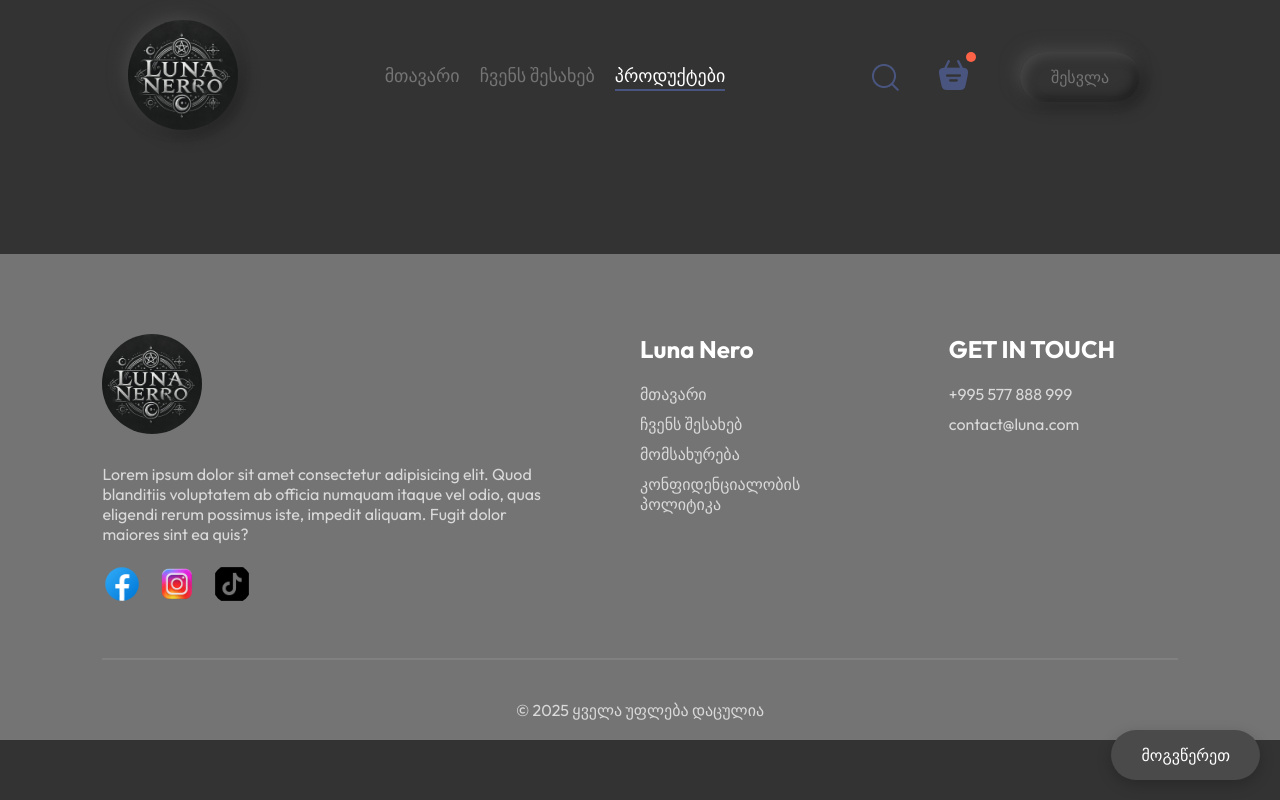
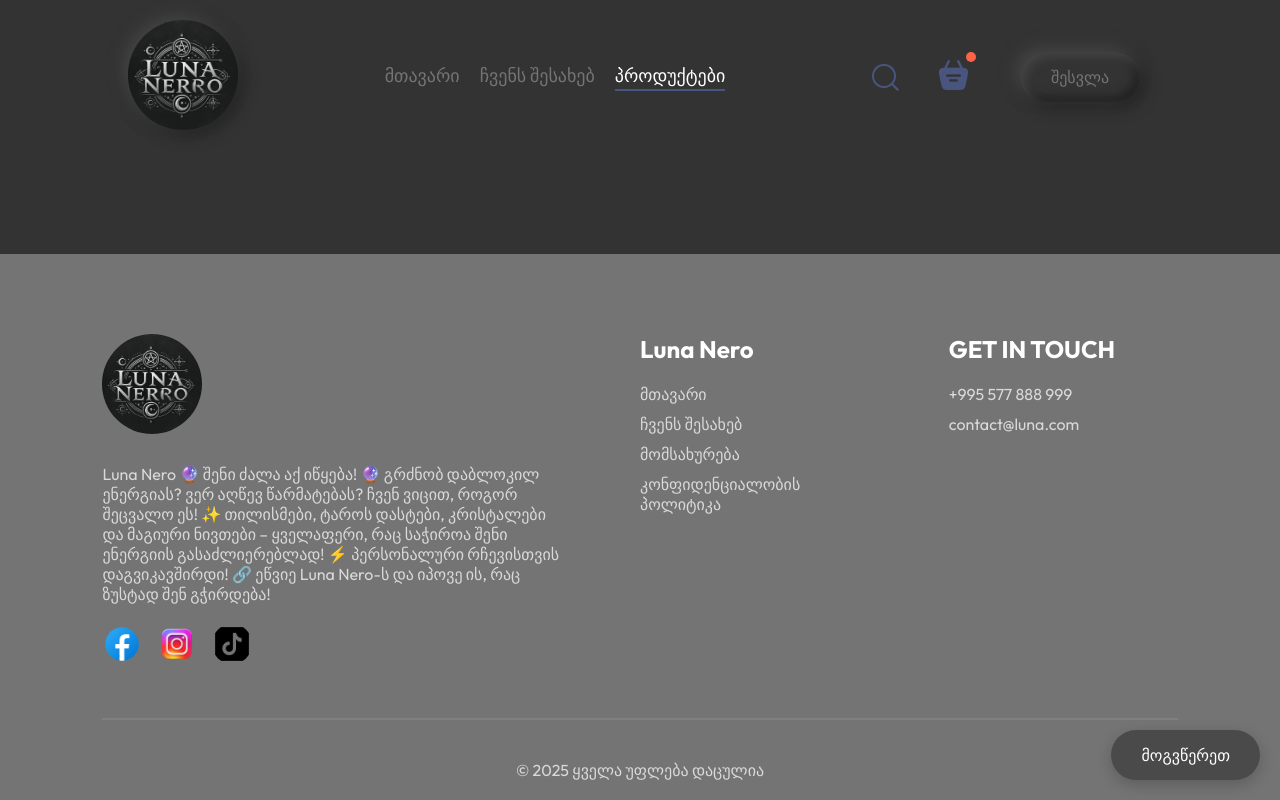
Before and after one commit to imedula/luna-nero, a React (Vite) app in the folder frontend/: page /luna-nero/order in a window 1280 px wide. Built offline with nearby package versions, Linux system fonts and the light colour scheme.

Commit message:
update text

```diff
--- a/frontend/src/components/ExploreMenu/ExploreMenu.jsx
+++ b/frontend/src/components/ExploreMenu/ExploreMenu.jsx
@@ -7,7 +7,14 @@
   return (
     <div className='explore-menu' id='explore-menu'>
      <h1>შეაბიჯე სიბნელის მაგიურ ლაბირინთში</h1>
-     <p className='explore-menu-text'>Lorem ipsum dolor sit amet consectetur adipisicing elit. Nulla vel, quae non voluptatem distinctio reiciendis expedita voluptate aliquam dicta laudantium.</p>
+     <p className='explore-menu-text'>🔮 Luna Nero – 12 გზა მისტიკური ძალისკენ! 🔮
+
+ეძებ ენერგეტიკულ დაცვას, სულიერ გაღვიძებას ან მაგიურ ძალას?
+Luna Nero-ში დაგხვდება 12 უნიკალური კატეგორია – თილისმები, ტაროს კარტები, სანთლები, ეთერზეთები, მცენარეები, მისტიკური აქსესუარები და სხვა მრავალი!
+
+🔥 შეიგრძენი მაგიის ძალა!
+✨ იპოვე ის, რაც ყველაზე მეტად გჭირდება!
+🔮 Luna Nero – მაგია შენს ხელშია!</p>
      <div className="explore-menu-list">
       {menu_list.map((item,index)=>{
         return (
--- a/frontend/src/components/Footer/Footer.jsx
+++ b/frontend/src/components/Footer/Footer.jsx
@@ -8,7 +8,11 @@
       <div className="footer-content">
         <div className="footer-content-left">
             <img src={assets.logo} alt="" />
-            <p>Lorem ipsum dolor sit amet consectetur adipisicing elit. Quod blanditiis voluptatem ab officia numquam itaque vel odio, quas eligendi rerum possimus iste, impedit aliquam. Fugit dolor maiores sint ea quis?</p>
+            <p>Luna Nero 🔮 შენი ძალა აქ იწყება! 🔮
+გრძნობ დაბლოკილ ენერგიას? ვერ აღწევ წარმატებას? ჩვენ ვიცით, როგორ შეცვალო ეს!
+✨ თილისმები, ტაროს დასტები, კრისტალები და მაგიური ნივთები – ყველაფერი, რაც საჭიროა შენი ენერგიის გასაძლიერებლად!
+⚡ პერსონალური რჩევისთვის დაგვიკავშირდი!
+🔗 ეწვიე Luna Nero-ს და იპოვე ის, რაც ზუსტად შენ გჭირდება!</p>
             <div className="footer-social-icons">
               <a href="https://www.facebook.com/profile.php?id=61566798553010&rdid=bRDD01HycZPBais1&share_url=https%3A%2F%2Fwww.facebook.com%2Fshare%2F18W2VyZ4TK%2F" target='_blank'>
                 <img src={assets.facebook_logo} alt="Facebook" />
```
